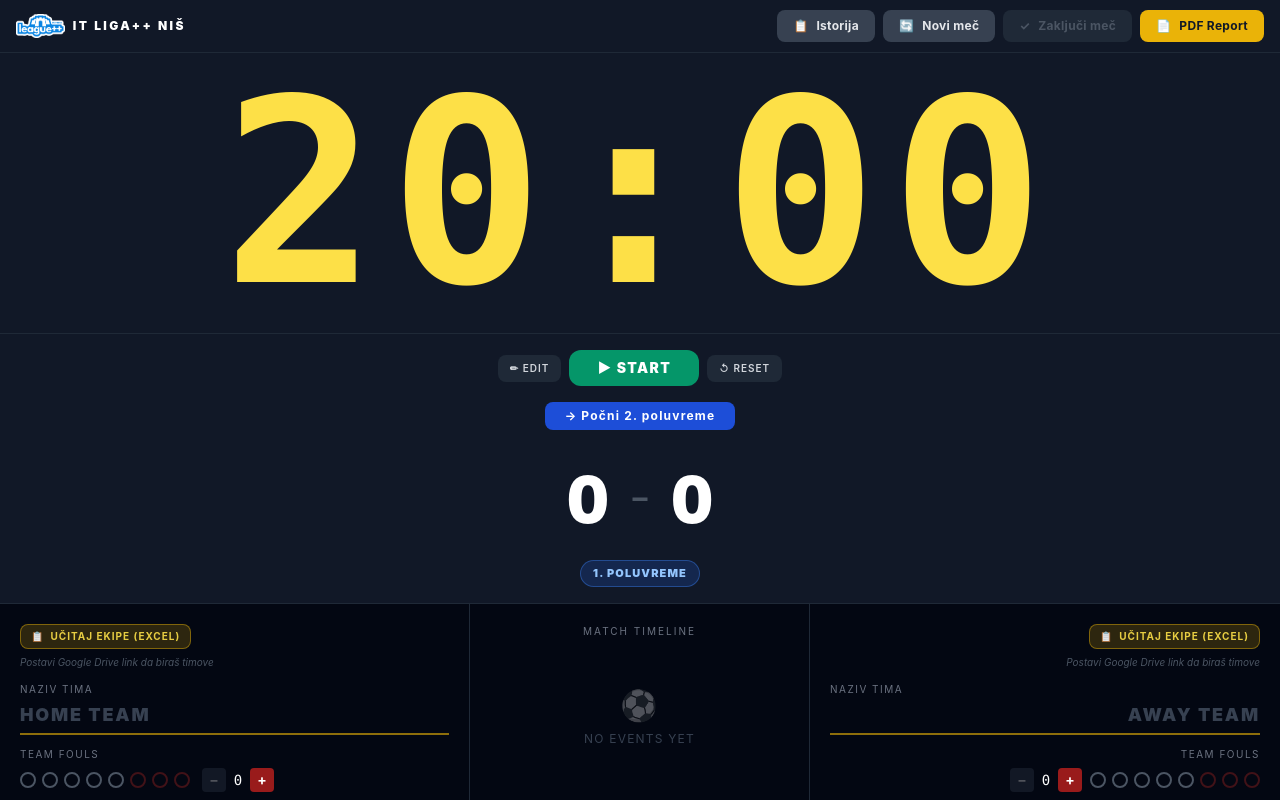
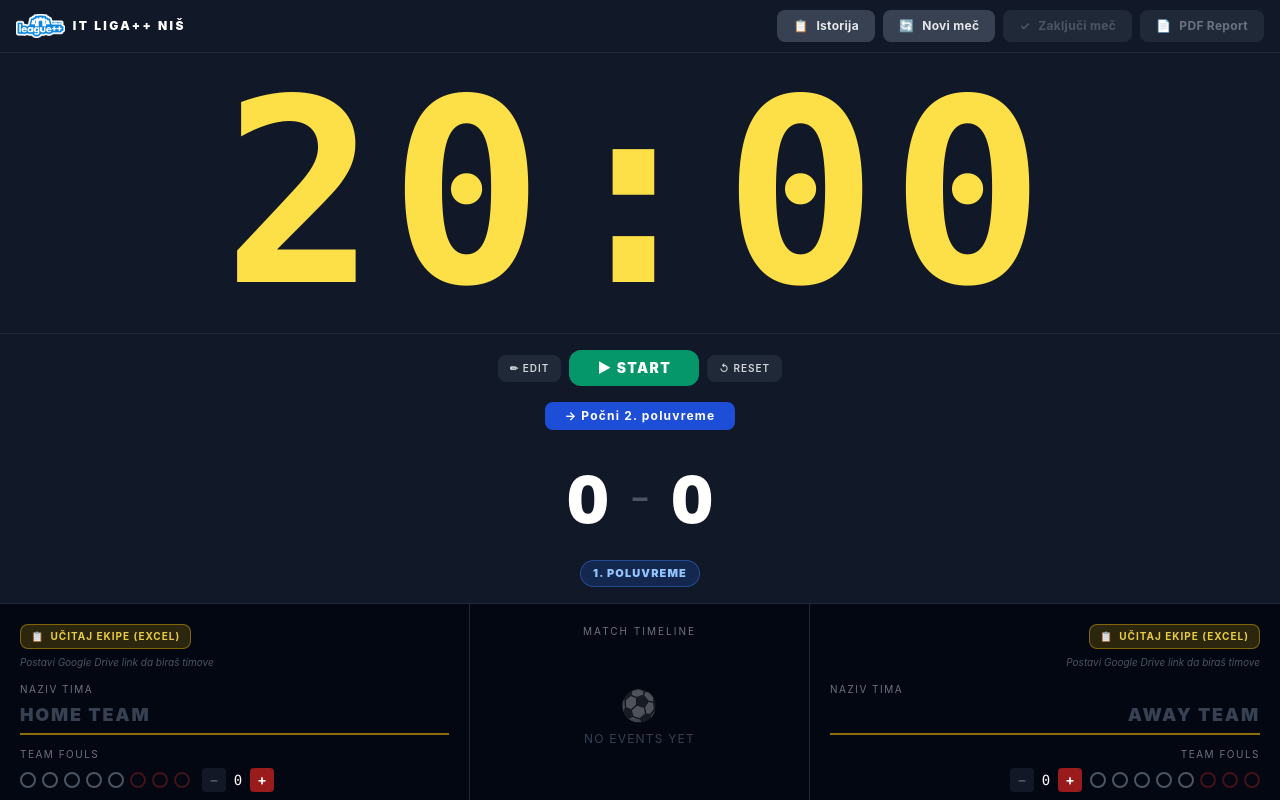
Before and after one commit to nenad2/itligalog, a React (Vite) app: page / in a window 1280 px wide. Shown: the top 800 px of the page. Built offline with nearby package versions, Linux system fonts and the light colour scheme.

Commit message:
PDF imena oba tima obavezna

```diff
--- a/src/FutsalTracker.jsx
+++ b/src/FutsalTracker.jsx
@@ -1842,6 +1842,11 @@ export default function FutsalTracker() {
   };
 
   const handlePDF = async () => {
+    if (!homeTeam.trim() || !awayTeam.trim()) {
+      setPdfMsg("⚠ Unesi imena oba tima!");
+      setTimeout(() => setPdfMsg(""), 3000);
+      return;
+    }
     setPdfBusy(true);
     setPdfMsg("Building report…");
     try {
@@ -1973,7 +1978,7 @@ export default function FutsalTracker() {
     reader.readAsText(file);
   };
 
-  const pdfEnabled = !running && !pdfBusy;
+  const pdfEnabled = !running && !pdfBusy && !!homeTeam.trim() && !!awayTeam.trim();
   const isFullTime = secs === 0;
   const [page, setPage] = useState("tracker");
 
```
